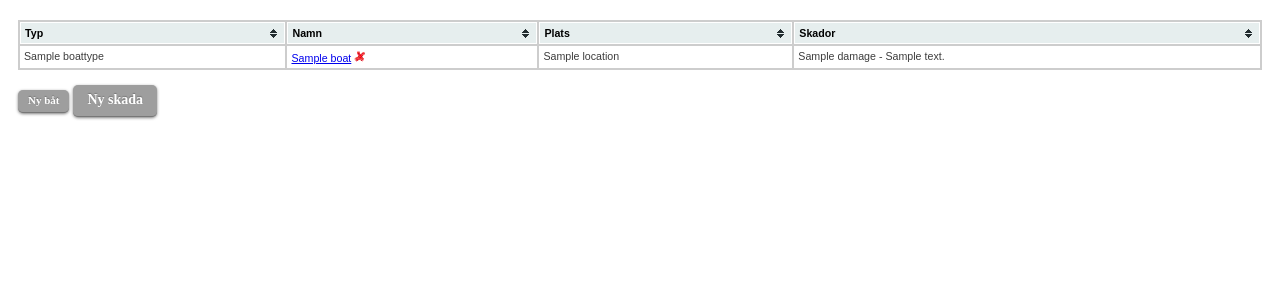
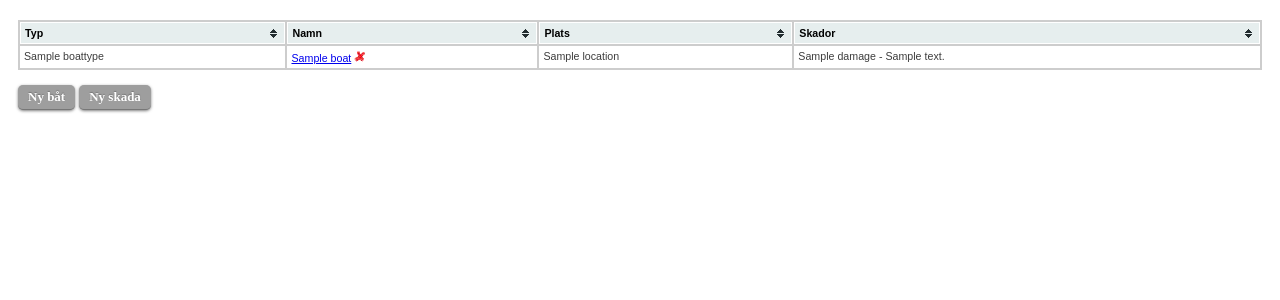
Before and after one commit to littkec/ksss-intern-web, a Django app: page /boats/ in a window 1280 px wide. Shown: the part 59-359 px from the top of the page. Run offline with Django 3.2, Linux system fonts and the light colour scheme; tables that the repository leaves empty hold one stand-in row (values such as "Sample post"); some libraries are stand-ins or nearby versions; grey boxes are pictures that could not be loaded.

Commit message:
changed buttons for new boat and new damage to look the same

```diff
--- a/ksss/templates/boats.html
+++ b/ksss/templates/boats.html
@@ -40,8 +40,8 @@ $(document).ready(function()
 );
 </script>
 
-<a href="/new_boat" title="Ny båt" class="awesome small blue">Ny båt</a>
-<a href="/new_damage" class="awesome large red" title="Ny skada">Ny skada</a>
+<a href="/new_boat" title="Ny båt" class="awesome medium blue">Ny båt</a>
+<a href="/new_damage" class="awesome medium blue" title="Ny skada">Ny skada</a>
 
 {% block footer %}
 <script type="text/javascript" src="/static/js/jquery.tablesorter.min.js"></script>
```
